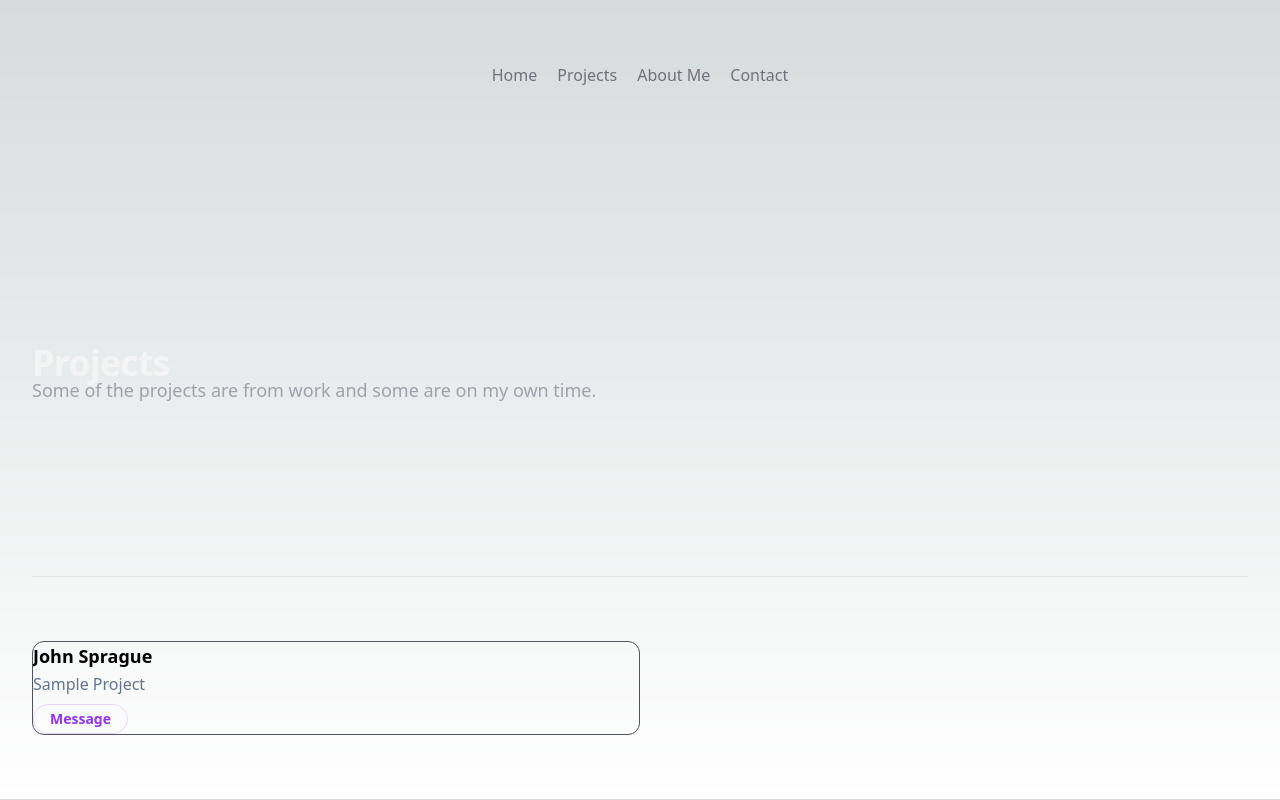
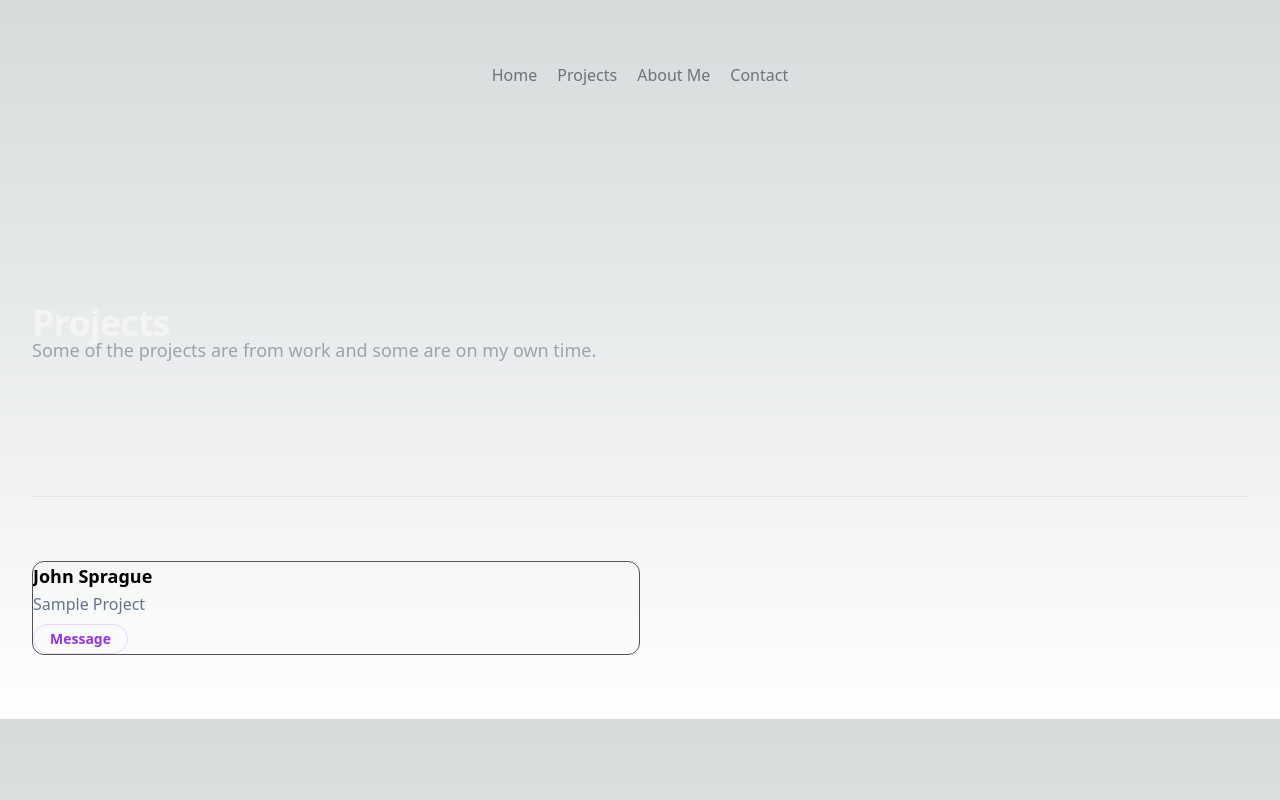
Before and after one commit to john-sprague/code-by-spraguejdev, a React (Vite) app: page /projects in a window 1280 px wide. Built offline with nearby package versions, Linux system fonts and the light colour scheme.

Commit message:
fix: animations around page titles

```diff
--- a/src/components/TitleSection.tsx
+++ b/src/components/TitleSection.tsx
@@ -10,17 +10,19 @@ const TitleSection: React.FC<TitleSectionProps> = ({ title, subtitle, children }
   return (
 
     <>
-      <div className="hidden w-1/2 h-px animate-glow md:block animate-fade-right bg-gradient-to-r from-zinc-300/0 via-zinc-300/50 to-zinc-300/0" />
-      <div className="max-w-2xl mx-auto lg:mx-0">
-        <h2 className="text-3xl font-bold tracking-tight text-zinc-100 sm:text-4xl animate-title ">
+      <div className="max-w-2xl mx-auto lg:mx-0 ">
+      <div className="hidden w-1/2 h-px animate-glow md:block animate-fade-left bg-gradient-to-r from-zinc-300/0 via-zinc-300/50 to-zinc-300/0" />
+        <br/>
+        <h2 className="text-3xl font-bold tracking-tight text-zinc-100 sm:text-4xl animate-title">
           {title}
         </h2>
-        <p className="text-lg text-zinc-400 space-y-2 animate-title">{subtitle}</p>
+        <p className="text-lg text-zinc-400 space-y-2  animate-title ">{subtitle}</p>
+        <br/>
+        <div className="hidden w-6/12 h-px animate-glow md:block animate-fade-right bg-gradient-to-r from-zinc-300/0 via-zinc-300/50 to-zinc-300/0" />
         <br />
         <br />
         <div className="text-lg text-zinc-400 space-y-2">{children}</div>
       </div>
-      <div className="hidden w-6/12 h-px animate-glow md:block animate-fade-right bg-gradient-to-r from-zinc-300/0 via-zinc-300/50 to-zinc-300/0" />
       <div className="w-full h-px bg-zinc-300/50 my-6 animate-fade-in"/>
     </>
   );
```
